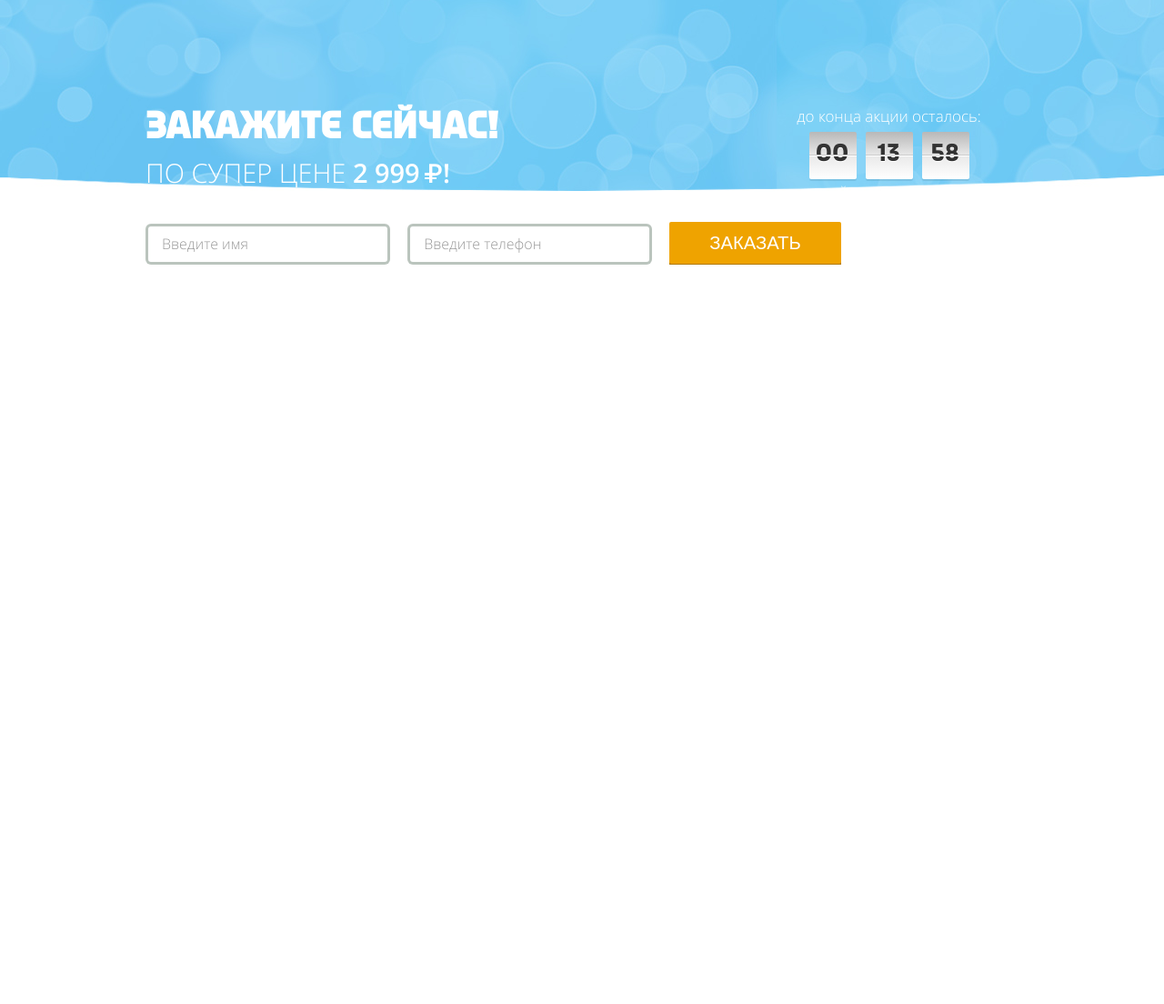
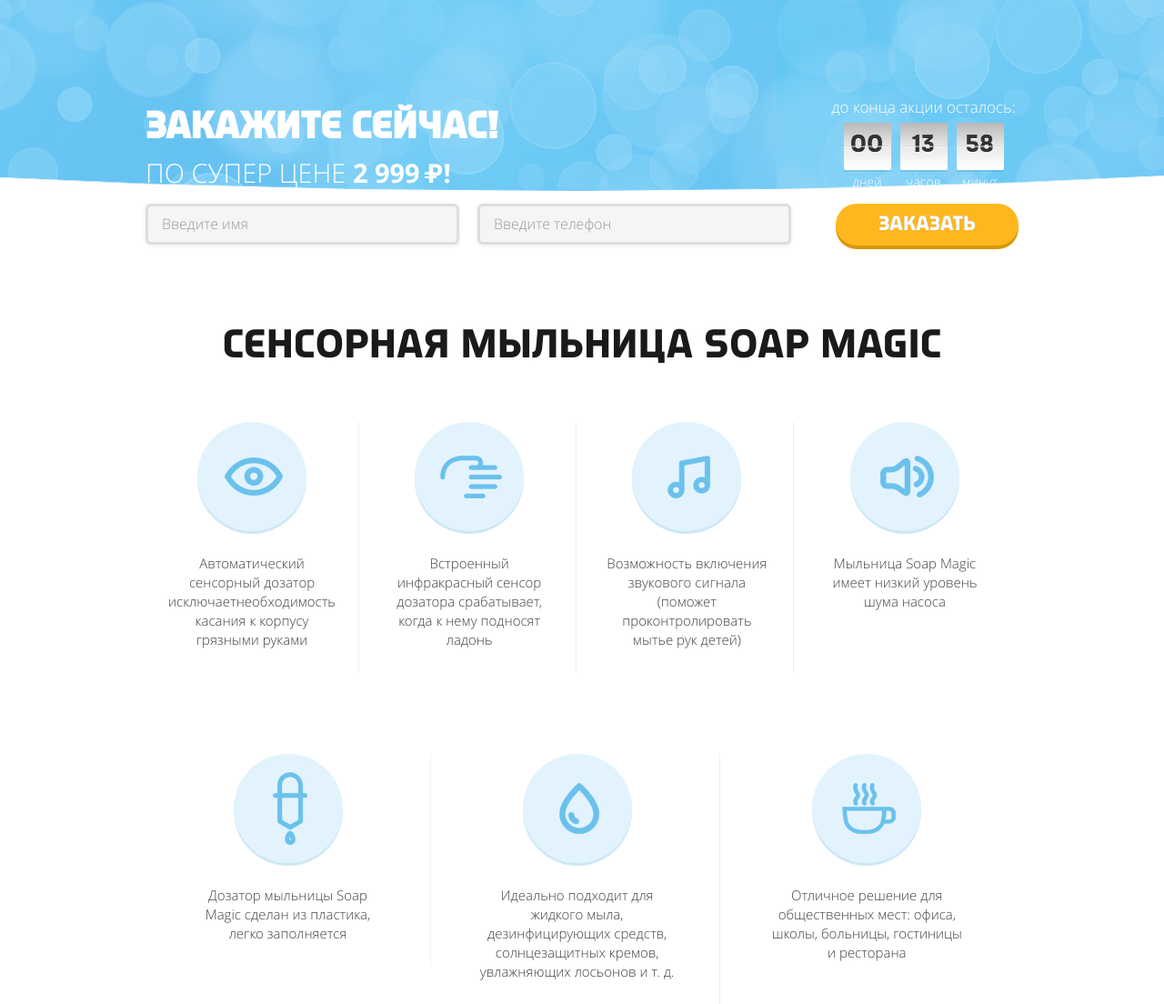
Before and after one commit to naverstaem/soapMagic, a plain HTML site: page index.html in a window 1280 px wide. Shown: the part 787-1891 px from the top of the page at 91% size. Before the commit the page ends 1078 px from the top, so only its background shows below. Drawn offline with Linux system fonts and the light colour scheme; a script that the page names is missing.

Commit message:
add  about section

```diff
--- a/index.html
+++ b/index.html
@@ -16,7 +16,7 @@
 <div class="out">
     <header>
         <nav>
-            <div class="logo"><img src="img/logo.png" alt="logo"/></div>
+            <a href="#"><div class="logo"><img src="img/logo.png" alt="logo"/></div></a>
             <ul class="js-nav">
                 <li><a href="#">О магазине</a></li>
                 <li><a href="#">О доставке</a></li>
@@ -114,7 +114,86 @@
         </div>
     </div>
 
+<div class="about">
+    <h2 class="title">Сенсорная мыльница Soap Magic</h2>
+    <div class="about_in">
+        <div class="row">
+            <div class="about__item">
+                <div class="about__img">
+                    <span class="vertical-centered"></span>
+                    <img src="img/about_img1.png" alt=""/>
+                </div>
+                <p>
+                    Автоматический сенсорный дозатор
+                    исключаетнеобходимость касания к корпусу грязными руками
+                </p>
+            </div>
+            <div class="about__item">
+                <div class="about__img">
+                    <span class="vertical-centered"></span>
+                    <img src="img/about_img2.png" alt=""/>
+                </div>
+                <p>
+                    Встроенный инфракрасный сенсор дозатора срабатывает,
+                    когда к нему подносят ладонь
+                </p>
+            </div>
+            <div class="about__item">
+                <div class="about__img">
+                    <span class="vertical-centered"></span>
+                    <img src="img/about_img3.png" alt=""/>
+                </div>
+                <p>
+                    Возможность включения звукового сигнала
+                    (поможет проконтролировать мытье рук детей)
+                </p>
+            </div>
+            <div class="about__item">
+                <div class="about__img">
+                    <span class="vertical-centered"></span>
+                    <img src="img/about_img4.png" alt=""/>
+                </div>
+                <p>
+                    Мыльница Soap Magic имеет низкий уровень шума насоса
+                </p>
+            </div>
+        </div>
+        <div class="row second">
+            <div class="about__item">
+                <div class="about__img">
+                    <span class="vertical-centered"></span>
+                    <img src="img/about_img5.png" alt=""/>
+                </div>
+                <p>
+                    Дозатор мыльницы
+                    Soap Magic сделан из пластика, легко заполняется
+                </p>
+            </div>
+            <div class="about__item">
+                <div class="about__img">
+                    <span class="vertical-centered"></span>
+                    <img src="img/about_img6.png" alt=""/>
+                </div>
+                <p>
+                    Идеально подходит для жидкого мыла,
+                    дезинфицирующих средств, солнцезащитных кремов,
+                    увлажняющих лосьонов и т. д.
+                </p>
+            </div>
+            <div class="about__item">
+                <div class="about__img">
+                    <span class="vertical-centered"></span>
+                    <img src="img/about_img7.png" alt=""/>
+                </div>
+                <p>
+                    Отличное решение для общественных мест:
+                    офиса, школы, больницы, гостиницы и ресторана
+                </p>
+            </div>
 
+        </div>
+    </div>
+</div>
 
 
 
--- a/sass/_common.sass
+++ b/sass/_common.sass
@@ -119,7 +119,7 @@
           position: absolute
           content: ""
           height: 0
-          border-bottom: solid 1px #ffffff
+          border-bottom: solid 1px rgba(#ffffff, .5)
           top: 50%
           width: 100%
           left: 0
@@ -128,7 +128,7 @@
           position: absolute
           content: ""
           height: 0
-          border-bottom: solid 1px #cbcbcb
+          border-bottom: solid 1px rgba(#cbcbcb, .5)
           top: 49%
           width: 100%
           left: 0
@@ -136,34 +136,36 @@
 
 
 .form
-  margin-top: 20px
   +clr
+  margin-top: 10px
   input
-    border: 3px solid rgba(8,45,20,.28)
+    border: 3px solid rgba(160,160,160,.28)
     +border-radius(6px)
     +background-clip(padding-box)
-    background: #fff
-    width: 269px
+    background: #f5f5f5
+    width: 345px
     height: 45px
     padding-left: 15px
     box-sizing: border-box
-    margin-right: 15px
+    margin-right: 20px
     font-size: 16px
     line-height: 1em
-    &:focus
-      +box-shadow(0 1px 5px rgba(0,0,0,.08), 0 0 18px rgba(255,255,190,.44))
+    +box-shadow(0 1px 5px rgba(0,0,0,.08))
+
 button
-  +border-radius(2px)
+  +border-radius(23px)
   +background-clip(padding-box)
-  background: #efa300
-  +box-shadow(0 4px 0 #b07800)
   height: 46px
   text-transform: uppercase
-  font-size: 20.2px
+  font-size: 22.2px
   color: #ffffff
-  padding: 0 44px
+  +sl
+  padding: 0 47px
+  background-color: #ffb71e
+  +box-shadow(0 4px 0 #da980a)
+  +single-text-shadow()
   &:hover
-    +box-shadow(0 0 0 #ffffff)
+    background-color: lighten(#ffb71e, 10%)
 
 
 // common blocks
--- a/sass/_main.sass
+++ b/sass/_main.sass
@@ -45,6 +45,8 @@
   text-decoration: none
   padding: 10px 20px
   +transition(background, .5s)
+  &:hover
+    background: lighten(#ffffff, 10%)
 .title
   padding-top: 70px
   +sl
@@ -130,10 +132,12 @@
   .intro_in
     @extend %in
     +clr
+    width: 968px
   &__top
     .intro__top_in
       @extend %in
       +clr
+
     color: #f2f8fd
     text-align: center
     background: url(../img/intro-top_bg.jpg) center no-repeat
@@ -218,7 +222,7 @@
       text-transform: uppercase
       +osl
       span
-        +ossb
+        font-family: open_sansbold
         span
           position: relative
           &:before
@@ -238,10 +242,60 @@
             left: -2px
             right: 7px
             border-bottom: solid 2px
-
+  input
+    float: left
+  .button
+    float: right
 
   .counter
     float: right
+    margin-right: -19px
+    margin-top: -5px
+
+
+.about
+  h2
+    margin-top: 20px
+  .about_in
+    @extend %in
+  .row
+    margin-top: 60px
+    &.second
+      margin-top: 90px
+      .about__item
+        width: 314px
+      p
+        padding: 25px 48px
+  &__item
+    text-align: center
+    width: 235px
+    display: inline-block
+    +box
+    border-right: solid 1px rgba(#eaeaea, .77)
+    vertical-align: top
+    &:last-child
+      border-right: 0
+    p
+      padding: 25px
+      font-size: 15px
+      color: #414141
+      +osl
+  &__img
+    display: inline-block
+    width: 120px
+    height: 120px
+    +border-radius(50%)
+    +background-clip(padding-box)
+    background-color: #e3f3fd
+    +box-shadow(0 3px 0 rgba(147,202,232,.45))
+    .vertical-centered
+      height: 100%
+      vertical-align: middle
+      display: inline-block
+    img
+      vertical-align: middle
+
+
 
 
 
```
Also changed, not shown: css/screen.css, img/about_img1.png (added), img/about_img2.png (added), img/about_img3.png (added), img/about_img4.png (added), img/about_img5.png (added), img/about_img6.png (added), img/about_img7.png (added).
